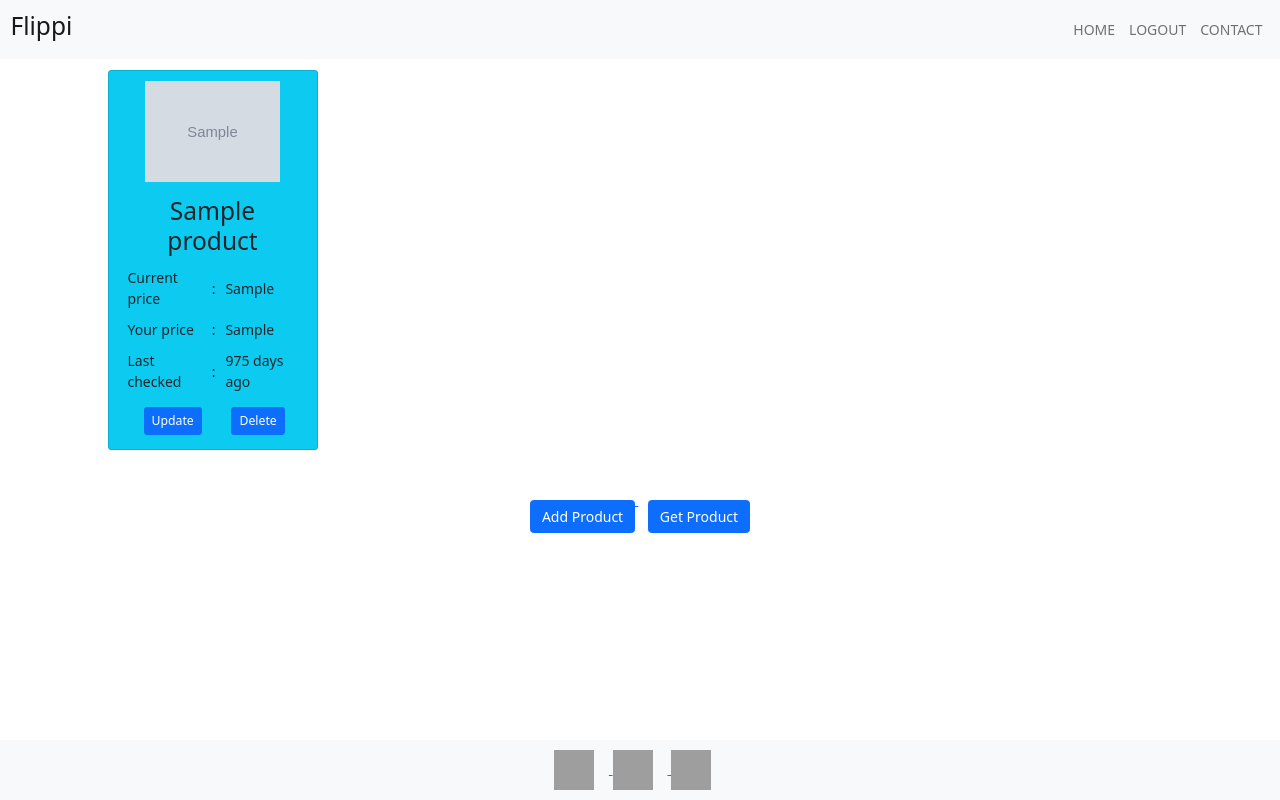
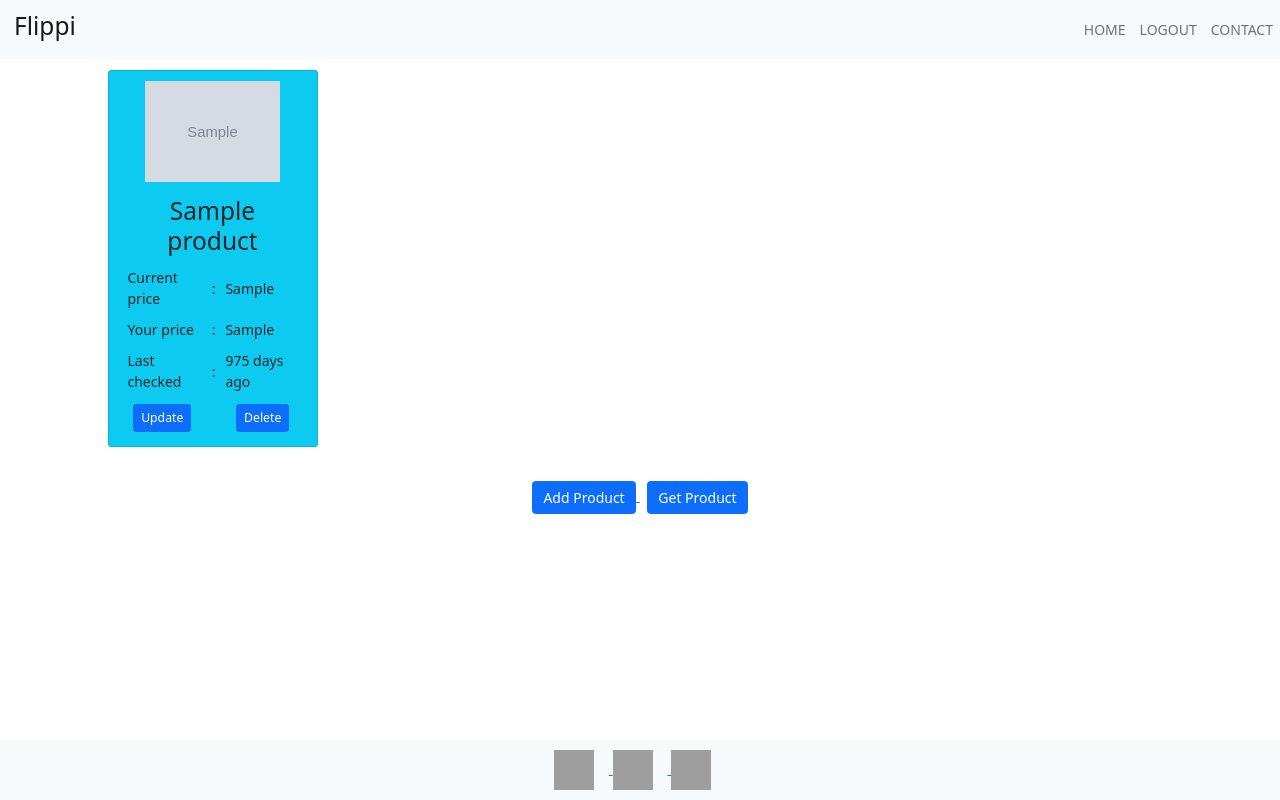
Before and after one commit to git-nav/Flippi, a Flask app: page /home in a window 1280 px wide. Run offline with Flask 2, Linux system fonts and the light colour scheme; a user stored in the database is signed in; tables that the repository leaves empty hold one stand-in row (values such as "Sample post"); grey boxes marked "Sample" are stand-in pictures; some libraries are stand-ins or nearby versions; grey boxes are pictures that could not be loaded.

Commit message:
Code Refactoring

```diff
--- a/main.py
+++ b/main.py
@@ -196,7 +196,7 @@ def add_product():
                     "price": current_price,
                     "url": url
                 }
-                return render_template("result.html", added=False, product=data)
+                return render_template("result.html", result='available', product=data)
             else:
                 new_product = Product(
                     product_name=name,
@@ -209,7 +209,7 @@ def add_product():
                 )
                 db.session.add(new_product)
                 db.session.commit()
-                return render_template("result.html", added=True)
+                return render_template("result.html", result='added')
     return render_template("add-product.html", form=form)
 
 
@@ -249,7 +249,7 @@ def update(product_id):
                     }
                     db.session.delete(product)
                     db.session.commit()
-                    return render_template("result.html", added=False, product=product_details)
+                    return render_template("result.html", result="available", product=product_details)
                 else:
                     product.product_name = name
                     product.product_url = url
@@ -258,7 +258,7 @@ def update(product_id):
                     product.current_price = format_currency(current_price, "INR", locale="en_IN")[:-3]
                     product.last_checked = current_time
                     db.session.commit()
-                    return render_template("result.html", added=True, updated=True)
+                    return render_template("result.html", result='updated')
         return render_template("update.html", form=form)
     else:
         return abort(403)
@@ -284,4 +284,4 @@ def logout():
 
 
 if __name__ == "__main__":
-    app.run(host="0.0.0.0", port="5000")
+    app.run(host='0.0.0.0', port='5000')
--- a/static/css/styles.css
+++ b/static/css/styles.css
@@ -1,20 +1,29 @@
-body {
-  text-align: center;
-}
-.top-space {
-  margin-top: 100px;
-}
-
+                               /*---Tag selector---*/
 html {
   font-size: 14px;
 }
 
-
-.mlr-auto {
-  margin-left: auto;
-  margin-right: auto;
+body {
+  text-align: center;
 }
 
+table {
+  text-align:left;
+  cell-spacing:2;
+}
+
+td {
+  padding:5px;
+}
+
+                                 /*---Class selector---*/
+.mt-6 {
+    margin-top: 6rem;
+}
+
+.index-background {
+    background-color: #0a4f76;
+}
 
 .log-reg {
   border-style: solid;
@@ -23,40 +32,50 @@ html {
   color: white;
   display: inline-block;
   width: 50%;
-  position: relative;
-  top : 20px;
 }
+
+.log-reg:hover {
+  color: #343a40;
+  background-color:#f8f9fa;
+}
+
+/* ---form-class--- */
 
 .form {
   padding-top: 25px;
   padding-bottom: 40px;
 }
 
-
-.log-reg:hover {
-  color: #343a40;
-  background-color:#f8f9fa;
+.control-label {
+    font-family: "Helvetica Neue", sans-serif;
+    font-weight: 700;
+    padding-bottom: .25rem;
+}
+.form-group {
+    padding-bottom: 1rem;
 }
 
+
 /* home */
+
+.product-image {
+     width:65%;
+     height:70%;
+     padding-top:10px;
+}
+
+.product {
+     width:15rem;
+     text-align:center;
+     margin-bottom:20px;
+}
 
 .centering {
   position: absolute;
   top: 50%;
   -ms-transform: translateY(-50%);
-  transform: translateY(-50%);
-  width: 80%;
-}
-
-@media only screen and (max-width: 768px){
-    .centering {
-  position: absolute;
-  top: 50%;
-  -ms-transform: translateY(-50%);
-  transform: translateY(-50%);
-  width: 90%;
-  }
-
+  transform: translateX(-50%);
+  display:inline-block;
 }
 
 .centering-result {
--- a/templates/footer.html
+++ b/templates/footer.html
@@ -3,15 +3,15 @@
     <footer>
       <div class="container">
         <div class="row">
-          <div class="col-lg-8 col-md-10 mlr-auto twitter">
-            <a class="" href="https://www.twitter.com/py_dev_nav">
-              <img class="footer-logo twitter" src="../static/vendor/fontawesome-free/webfonts/twitter-square-brands.svg" alt="">
+          <div class="col-lg-8 col-md-10 mx-auto twitter">
+            <a href="https://www.twitter.com/py_dev_nav">
+              <img class="footer-logo" src="../static/vendor/fontawesome-free/webfonts/twitter-square-brands.svg" alt="twitter-pic">
             </a>
             <a href="https://t.me/nkmrr">
-              <img class="footer-logo" src="../static/vendor/fontawesome-free/webfonts/telegram-brands.svg" alt="">
+              <img class="footer-logo" src="../static/vendor/fontawesome-free/webfonts/telegram-brands.svg" alt="tele-pic">
             </a>
             <a href="https://www.facebook.com/naveen.kumarmrr">
-              <img class="footer-logo" src="../static/vendor/fontawesome-free/webfonts/facebook-square-brands.svg" alt="">
+              <img class="footer-logo" src="../static/vendor/fontawesome-free/webfonts/facebook-square-brands.svg" alt="fb-pic">
             </a>
           </div>
         </div>
--- a/templates/header.html
+++ b/templates/header.html
@@ -24,9 +24,8 @@
 
   <body>
     <nav class="navbar fixed-top navbar-expand-md navbar-light bg-light ">
-      <div class="container-fluid">
-        <a class="navbar-brand" href="{{ url_for('home') }}"> <h3> Flippi </h3> </a>
-        <button class="navbar-toggler" type="button" name="button" data-bs-toggle="collapse" data-bs-target="#navbartarget" aria-controls="navbartarget" aria-expanded="false" aria-label="Toggle navigation">
+        <a class="navbar-brand ms-3" href="{{ url_for('home') }}"> <h3> Flippi </h3> </a>
+        <button class="navbar-toggler me-2" type="button" name="button" data-bs-toggle="collapse" data-bs-target="#navbartarget" aria-controls="navbartarget" aria-expanded="false" aria-label="Toggle navigation">
           <span class="navbar-toggler-icon"></span>
         </button>
         <div class="collapse navbar-collapse" id="navbartarget">
--- a/templates/home.html
+++ b/templates/home.html
@@ -1,27 +1,27 @@
 {% include "header.html" %}
 
     <!-- home -->
-    <div class="container cont-body top-space">
+    <div class="container cont-body mt-6">
       {% if products == 0 %}
-      <div class="centering">
+      <div class="centering mx-auto">
         <a href="{{ url_for('add_product') }}">
-          <button class="btn btn-primary" type="button" name="button">Add Product</button>
+          <button class="btn btn-primary me-2" type="button" name="button">Add Product</button>
         </a>
         <a href="https://www.flipkart.com/" target="_blank">
-          <button style="margin-left:10px;" class="btn btn-primary" type="button" name="button">Get Product</button>
+          <button class="btn btn-primary" type="button" name="button">Get Product</button>
         </a>
       </div>
       {% else %}
       <div class="row">
         {% for product in products %}
         <div class="col-lg-3 col-md-4 col-sm-6 col-12">
-          <div class="card bg-info mlr-auto" style="width:15rem; text-align:center;margin-bottom:20px;">
+          <div class="card product bg-info mx-auto">
               <a href="{{ product.product_url }}" target="_blank">
-                <img style="width:65%; height:70%; text-align:center;padding-top:10px;" src="{{ product.image_url }}" class="card-img-top mlr-auto" alt="">
+                <img class="card-img-top product-image mx-auto" src="{{ product.image_url }}"  alt="product-pic">
               </a>
               <div class="card-body text-dark">
               <h3 class="card-title">{{ product.product_name }}</h3>
-              <table style="text-align:left; cell-spacing:2;">
+              <table>
                 <tr>
                   <td>Current price</td>
                   <td>:</td>
@@ -38,26 +38,16 @@
                   <td>{{ product.last_checked }} ago</td>
                 </tr>
               </table>
-              <div style="margin-top:10px;" class="row text-center">
-                <div class="col-1">
-
-                </div>
-                <div class="col-4">
+              <div class="row mt-2">
+                <div class="col">
                   <a href="{{ url_for('update', product_id=product.id) }}">
                     <button class="btn btn-primary btn-sm" type="button" name="button">Update</button>
                   </a>
-
                 </div>
-                <div class="col-1">
-
-                </div>
-                <div class="col-4">
+                <div class="col">
                   <a href="{{ url_for('delete', product_id=product.id) }}">
                     <button class="btn btn-primary btn-sm" type="button" name="button">Delete</button>
                   </a>
-                </div>
-                <div class="col-1">
-
                 </div>
               </div>
             </div>
@@ -65,13 +55,14 @@
         </div>
         {% endfor %}
       </div>
-      <a class="top-space" href="{{ url_for('add_product') }}">
-          <button style="text-align:center;display:inline-block; margin-top:30px;;" class="btn btn-primary mlr-auto" type="button" name="button">Add Product</button>
-      </a>
-      <a class="top-space" href="https://www.flipkart.com/" target="_blank">
-          <button style="text-align:center;display:inline-block; margin-top:30px; margin-left:10px;" class="btn btn-primary mlr-auto" type="button" name="button">Get Product</button>
-      </a>
-
+      <div class="mt-3">
+        <a class="me-2" href="{{ url_for('add_product') }}">
+          <button class="btn btn-primary mx-auto" type="button" name="button">Add Product</button>
+        </a>
+        <a href="https://www.flipkart.com/" target="_blank">
+          <button class="btn btn-primary mx-auto" type="button" name="button">Get Product</button>
+        </a>
+      </div>
       {% endif %}
     </div>
 
```
Also changed, not shown: other parts of static/css/styles.css (+5 -24 lines), templates/add-product.html (+3 -14 lines), templates/header-form.html (deleted, +0 -55 lines), templates/index.html (+10 -57 lines), templates/login.html (+3 -14 lines), templates/register.html (+3 -14 lines), templates/result.html (+11 -7 lines), templates/update.html (+4 -11 lines), dbase.db.
